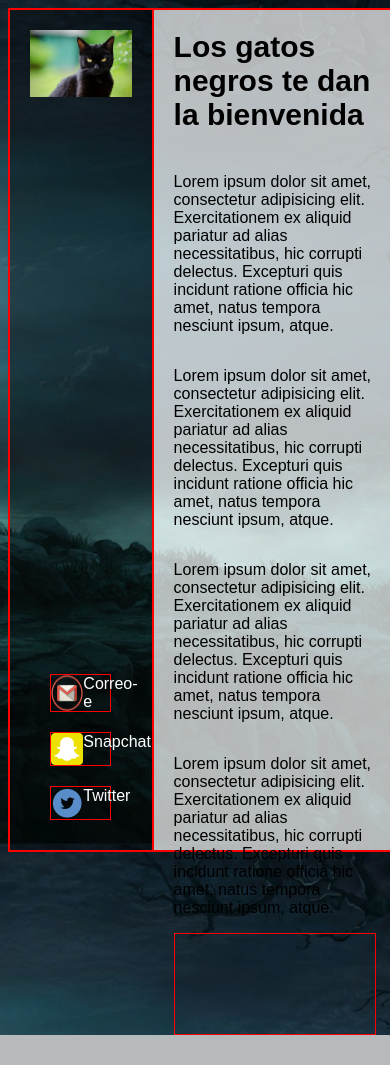
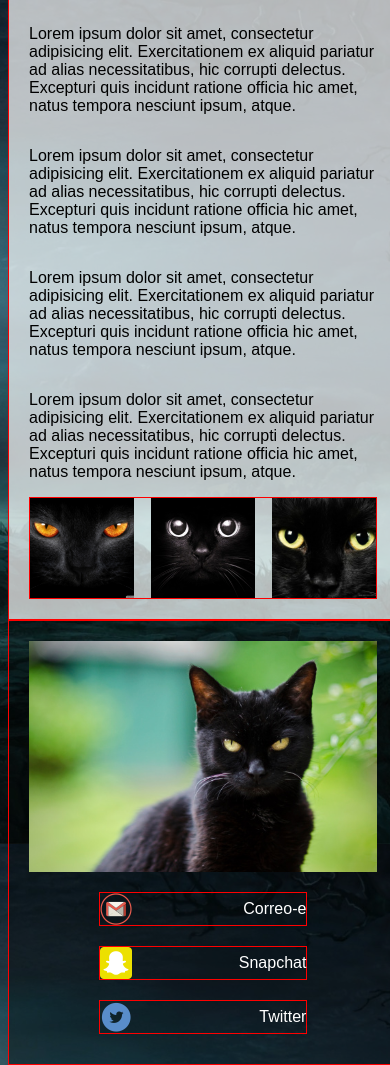
Before and after one commit to SrArkaitz/DAW, a PHP site: page / in a window 390 px wide. Before the commit the page ends 1035 px from the top, so only its background shows below. Run offline with PHP 8.4, Linux system fonts and the light colour scheme.

Commit message:
interfaces gatos

```diff
--- a/INTERFACES/Ejercicios Flexbox/Ejer6-8/Ejercicio6/css/main.css
+++ b/INTERFACES/Ejercicios Flexbox/Ejer6-8/Ejercicio6/css/main.css
@@ -17,6 +17,8 @@ body {
     background-size: cover;
     display: flex;
     justify-content: center;
+    align-items: center;
+    padding-top: 30px
 }
 
 /* Contenedor principal */
@@ -100,7 +102,32 @@ Aquí va el media-query*/
 
 
 /* Util */
-.dev {
+ul.dev{
     border: 1px solid red;
     display: flex;
+    justify-content: space-between;
 }
+.dev li{
+    flex-basis: 30%;
+}
+
+@media only screen and (max-width: 705px){
+    main{
+        flex-direction: column-reverse;
+        padding-top: 70px;
+    }
+    section{
+        border: 1px solid red;
+    }
+    aside{
+        display: flex;
+        justify-content: center;
+        border: 1px solid red;
+    }
+    aside a{
+        border: 1px solid red;
+        display: flex;
+        align-items: center;
+        justify-content: space-between;
+    }
+}
--- a/INTERFACES/Ejercicios Flexbox/Ejer6-8/Ejercicio6/index.html
+++ b/INTERFACES/Ejercicios Flexbox/Ejer6-8/Ejercicio6/index.html
@@ -3,7 +3,7 @@
 
 <head>
     <meta charset="UTF-8">
-    <meta name="viewport" content="width=   , initial-scale=1.0">
+    <meta name="viewport" content="width=device-width, initial-scale=1.0">
     <title>Black Cats Rules</title>
     <link rel="stylesheet" href="css/main.css">
 </head>
```
Also changed, not shown: ENTORNO SERVIDOR/Cookies y sesiones/Ejercicio4/index.php (+6 -3 lines), INTERFACES/Ejercicios Flexbox/Ejer6-8/Ejercicio7/css/style.css (+31 -0 lines).
